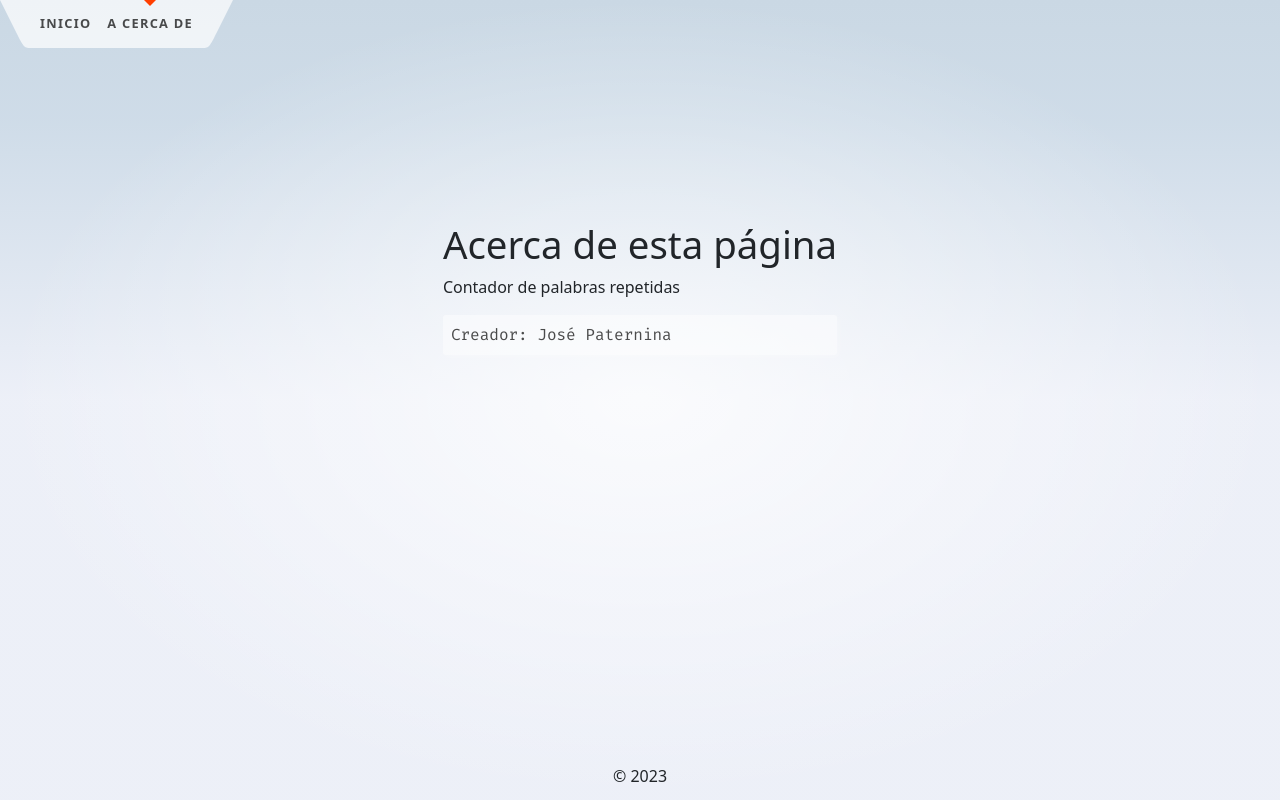
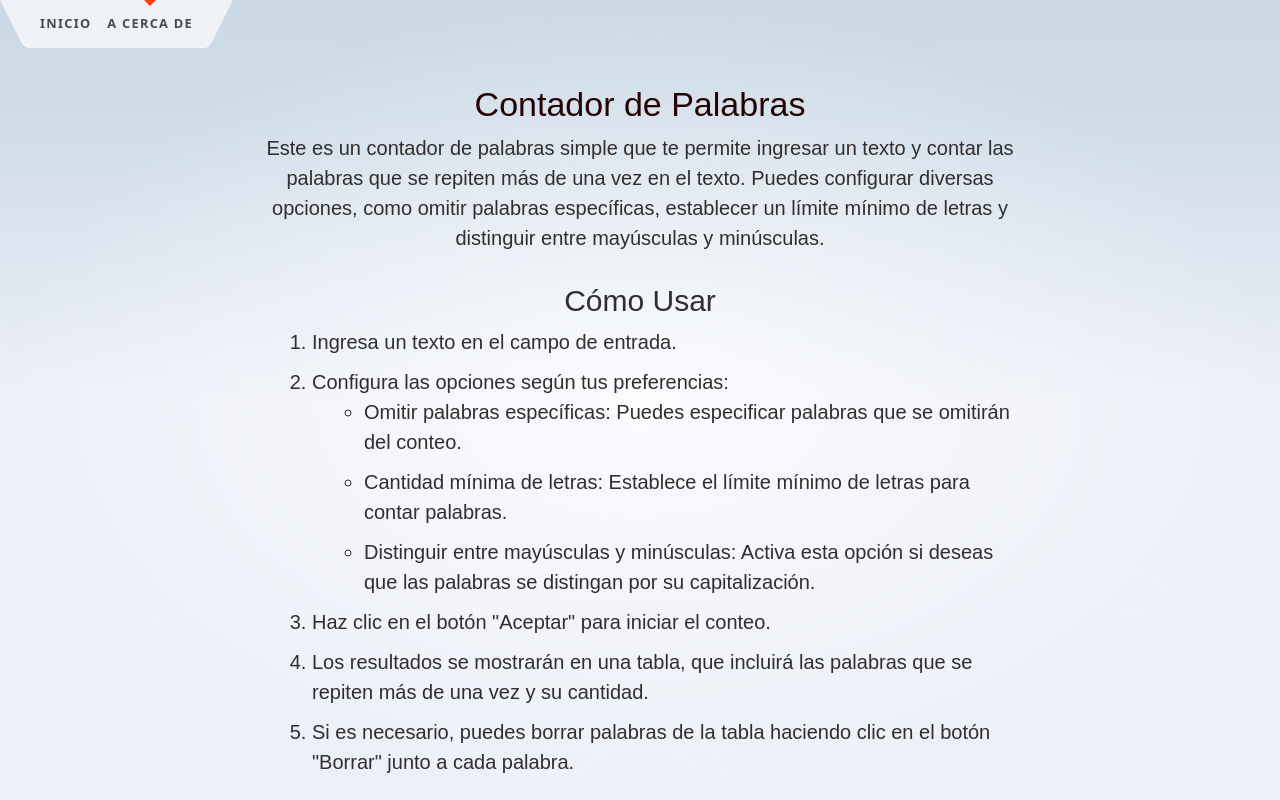
Before and after one commit to JosePater/word-games, a SvelteKit app: page /acercade in a window 1280 px wide. Shown: the top 800 px of the page. Built offline with nearby package versions, Linux system fonts and the light colour scheme.

Commit message:
docs(about): Update about

```diff
--- a/src/routes/acercade/+page.svelte
+++ b/src/routes/acercade/+page.svelte
@@ -1,15 +1,102 @@
 <svelte:head>
-	<title>Acercade</title>
-	<meta name="description" content="About this app" />
+  <title>Acercade</title>
+  <meta name="description" content="About this app" />
 </svelte:head>
 
-<div class="text-column">
-	<h1>Acerca de esta página</h1>
+<!-- Contenido de la página Acerca de -->
+<section>
+  <h1>Contador de Palabras</h1>
 
-	<p>
-		Contador de palabras repetidas
-	</p>
+  <p>
+    Este es un contador de palabras simple que te permite ingresar un texto y
+    contar las palabras que se repiten más de una vez en el texto. Puedes
+    configurar diversas opciones, como omitir palabras específicas, establecer
+    un límite mínimo de letras y distinguir entre mayúsculas y minúsculas.
+  </p>
 
-	<pre>Creador: José Paternina</pre>
+  <h2>Cómo Usar</h2>
 
-</div>
+  <ol>
+    <li>Ingresa un texto en el campo de entrada.</li>
+    <li>
+      Configura las opciones según tus preferencias:
+      <ul>
+        <li>
+          Omitir palabras específicas: Puedes especificar palabras que se
+          omitirán del conteo.
+        </li>
+        <li>
+          Cantidad mínima de letras: Establece el límite mínimo de letras para
+          contar palabras.
+        </li>
+        <li>
+          Distinguir entre mayúsculas y minúsculas: Activa esta opción si deseas
+          que las palabras se distingan por su capitalización.
+        </li>
+      </ul>
+    </li>
+    <li>Haz clic en el botón "Aceptar" para iniciar el conteo.</li>
+    <li>
+      Los resultados se mostrarán en una tabla, que incluirá las palabras que se
+      repiten más de una vez y su cantidad.
+    </li>
+    <li>
+      Si es necesario, puedes borrar palabras de la tabla haciendo clic en el
+      botón "Borrar" junto a cada palabra.
+    </li>
+  </ol>
+
+  <h2>Autor</h2>
+
+  <p class="author">José Luis Paternina Martínez</p>
+</section>
+
+
+<style>
+  /* Estilos para el contenedor principal */
+  section {
+    font-family: Arial, sans-serif;
+    padding: 20px;
+    max-width: 800px;
+    margin: 0 auto;
+    text-align: center;
+  }
+
+  h1 {
+    font-size:34px;
+    color: #250303;
+    margin-top: 0;
+  }
+
+  p {
+    font-size: 20px;
+    line-height: 1.5;
+    color: #302e2e;
+  }
+
+  /* Estilos para las listas */
+  ol,
+  ul {
+    text-align: left;
+    margin-left: 20px;
+  }
+
+  li {
+    font-size: 20px;
+    color: #302e2e;
+    margin-bottom: 10px;
+  }
+
+  /* Estilos para el autor */
+  h2 {
+    font-size: 30px;
+    color: #302e2e;
+    margin-top: 30px;
+  }
+
+  p.author {
+    font-size: 20px;
+    color: #302e2e;
+    font-style: italic;
+  }
+</style>
```
